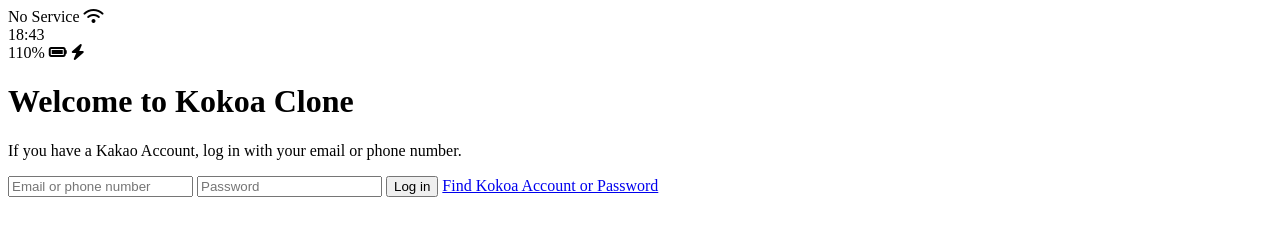
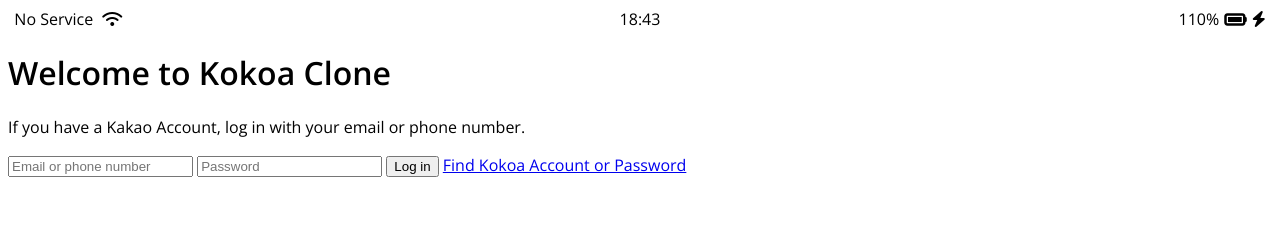
Before and after one commit to Jerry-ko/kokoa-clone-2021, a plain HTML site: page index.html in a window 1280 px wide. Drawn offline with nearby package versions, Linux system fonts and the light colour scheme.

Commit message:
#6.5 Status Bar CSS

```diff
--- /dev/null
+++ b/css/styles.css
@@ -0,0 +1,32 @@
+@import url("https://fonts.googleapis.com/css2?family=Open+Sans:wght@400;600&display=swap");
+
+body {
+  font-family: "Open Sans", sans-serif;
+}
+
+.status-bar {
+  display: flex;
+  justify-content: center;
+}
+
+.status-bar__column {
+  width: 33%;
+}
+
+.status-bar__column:first-child span {
+  margin-right: 5px;
+}
+
+.status-bar__column:nth-child(2) {
+  display: flex;
+  justify-content: center;
+}
+.status-bar__column:last-child {
+  display: flex;
+  justify-content: flex-end;
+  align-items: center;
+}
+
+.status-bar__column .fa-battery-full {
+  margin: 0px 5px;
+}
--- a/index.html
+++ b/index.html
@@ -1,23 +1,24 @@
 <!DOCTYPE html>
 <html lang="en">
   <head>
+    <link rel="stylesheet" href="css/styles.css" />
     <meta charset="UTF-8" />
     <meta http-equiv="X-UA-Compatible" content="IE=edge" />
     <meta name="viewport" content="width=device-width, initial-scale=1.0" />
     <title>Welcome to Kokoa Clone</title>
   </head>
   <body>
-    <div class="status_bar">
-      <div class="status_bar__column">
+    <div class="status-bar">
+      <div class="status-bar__column">
         <span>No Service</span>
         <i class="fas fa-wifi"></i>
       </div>
-      <div class="status_bar__column">
+      <div class="status-bar__column">
         <span>18:43</span>
       </div>
-      <div class="status_bar__column">
+      <div class="status-bar__column">
         <span>110%</span>
-        <i class="fas fa-battery-full"></i>
+        <i class="fas fa-battery-full fa-lg"></i>
         <i class="fas fa-bolt"></i>
       </div>
     </div>
```
